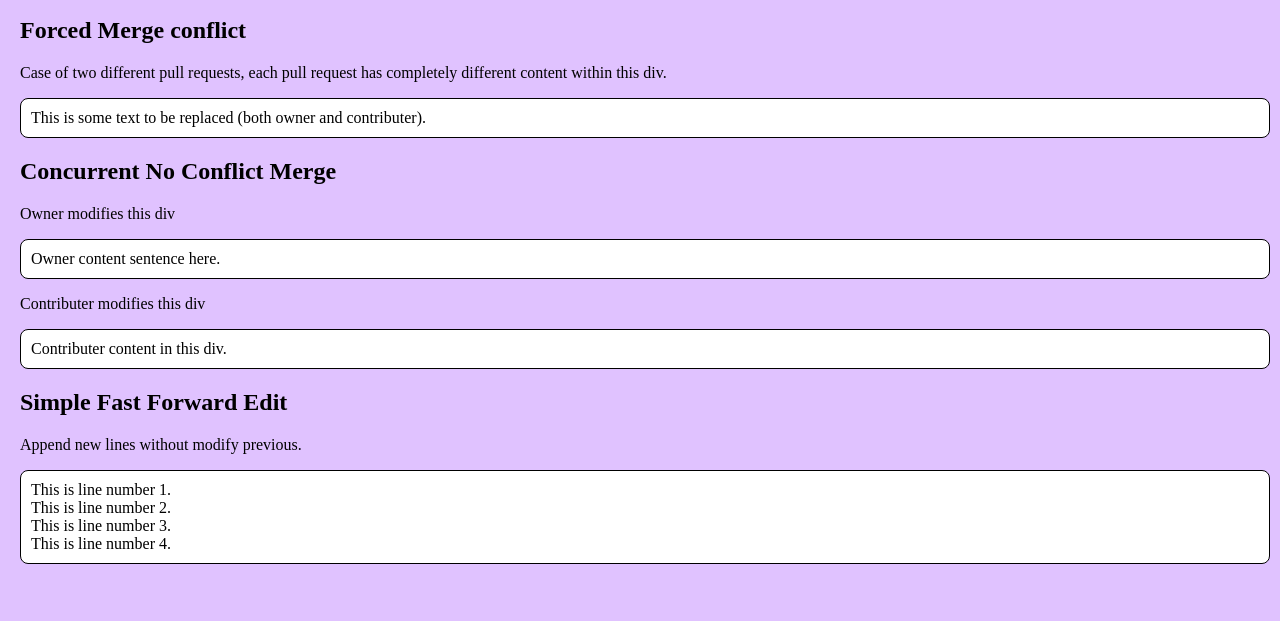
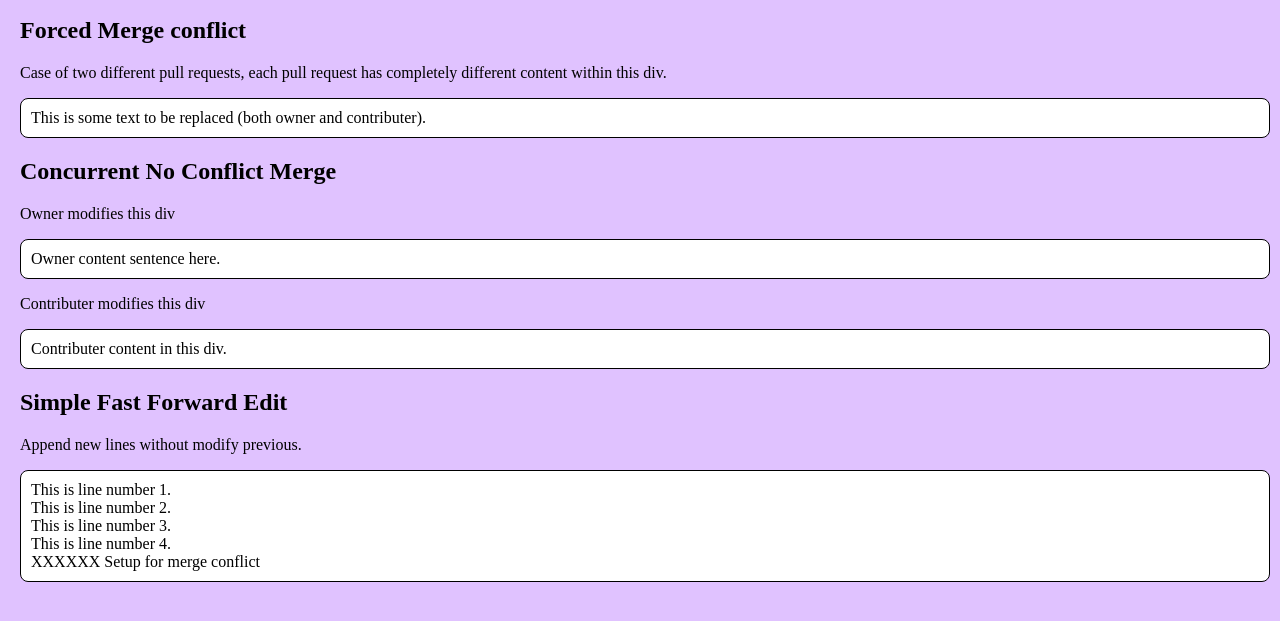
Before and after one commit to cotarr/git-practice-only, a website: page html/index.html in a window 1280 px wide. Shown: the part 107-728 px from the top of the page. Drawn offline with Linux system fonts and the light colour scheme.

Commit message:
Setup index.html for merge conflict

```diff
--- a/html/index.html
+++ b/html/index.html
@@ -37,6 +37,7 @@
       This is line number 2.<br>
       This is line number 3.<br>
       This is line number 4.<br>
+      XXXXXX Setup for merge conflict
     </div>
   </body>
 </html>
```
